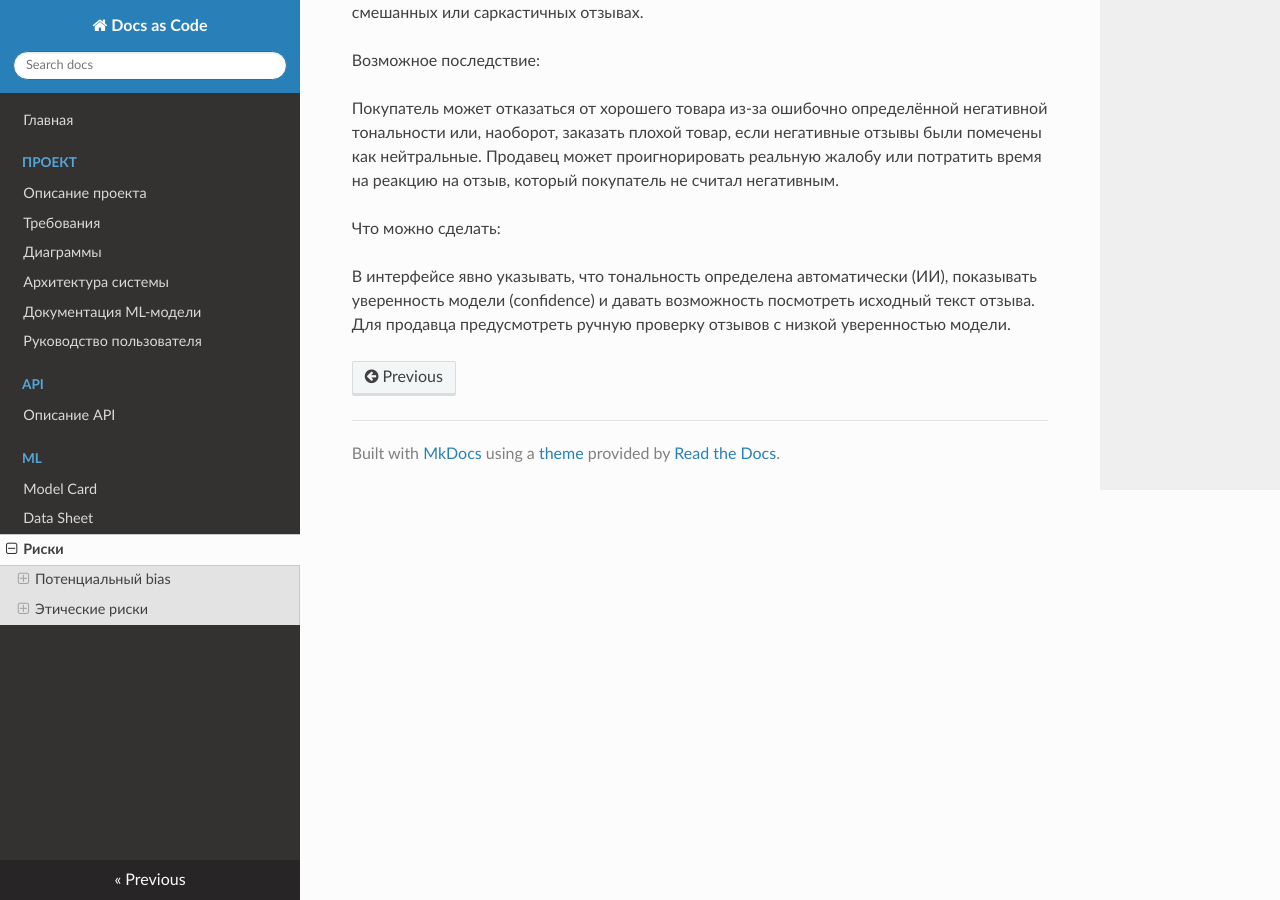
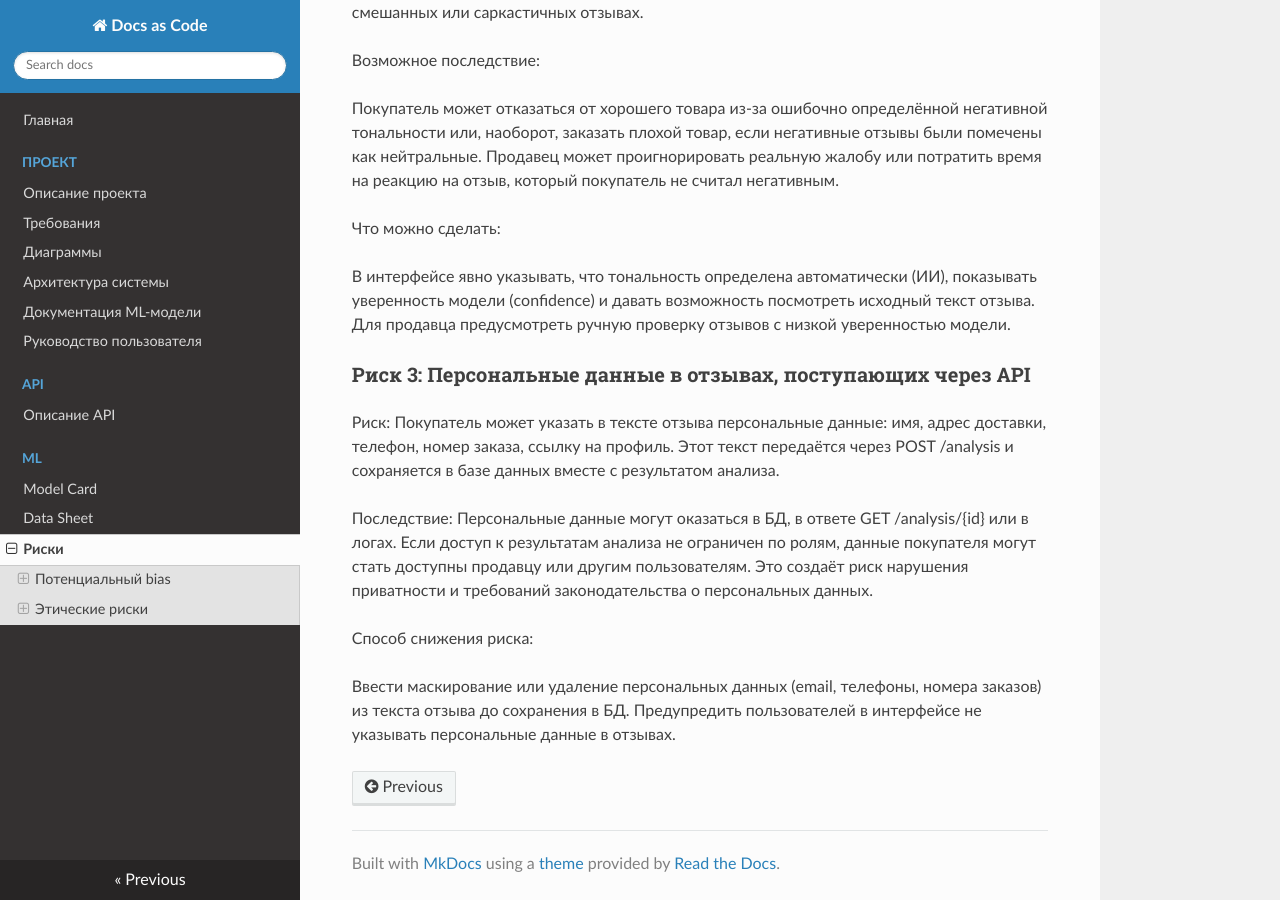
Before and after one commit to NatashaBedareva/docs-as-code, an MkDocs documentation site: the page built from docs/ml/risks.md, in a window 1280 px wide and 900 px high, scrolled down 1839 px. Built offline with MkDocs 1.6.1, drawn with Linux system fonts in a browser that asks for light colours; nearby versions of some CDN libraries.

Commit message:
correction 4

```diff
--- a/docs/ml/risks.md
+++ b/docs/ml/risks.md
@@ -57,3 +57,15 @@ RuSentiment собран из постов социальной сети «ВК
 Что можно сделать:
 
 В интерфейсе явно указывать, что тональность определена автоматически (ИИ), показывать уверенность модели (confidence) и давать возможность посмотреть исходный текст отзыва. Для продавца предусмотреть ручную проверку отзывов с низкой уверенностью модели.
+
+### Риск 3: Персональные данные в отзывах, поступающих через API
+
+Риск:
+Покупатель может указать в тексте отзыва персональные данные: имя, адрес доставки, телефон, номер заказа, ссылку на профиль. Этот текст передаётся через POST /analysis и сохраняется в базе данных вместе с результатом анализа.
+
+Последствие:
+Персональные данные могут оказаться в БД, в ответе GET /analysis/{id} или в логах. Если доступ к результатам анализа не ограничен по ролям, данные покупателя могут стать доступны продавцу или другим пользователям. Это создаёт риск нарушения приватности и требований законодательства о персональных данных.
+
+Способ снижения риска:
+
+Ввести маскирование или удаление персональных данных (email, телефоны, номера заказов) из текста отзыва до сохранения в БД. Предупредить пользователей в интерфейсе не указывать персональные данные в отзывах.
```
Also changed, not shown: docs/ml/dataset.md (+2 -1 lines).
